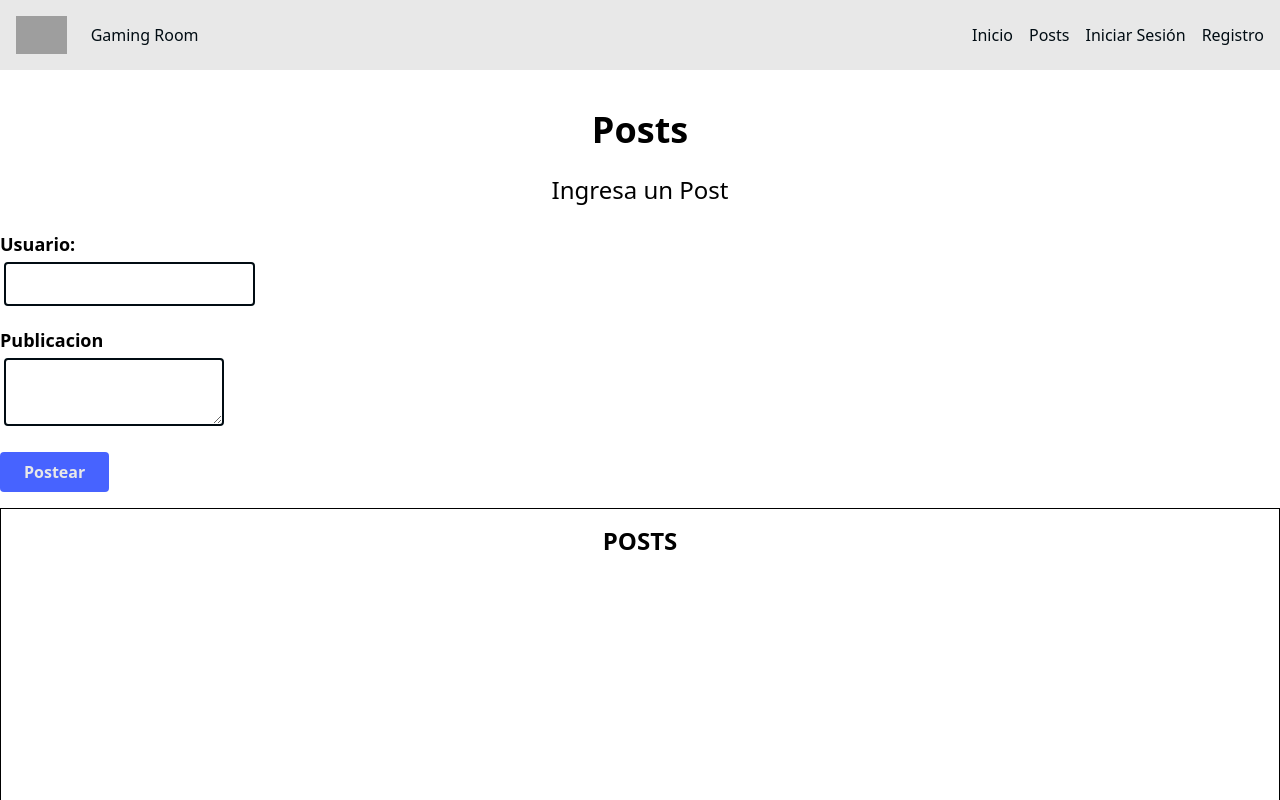
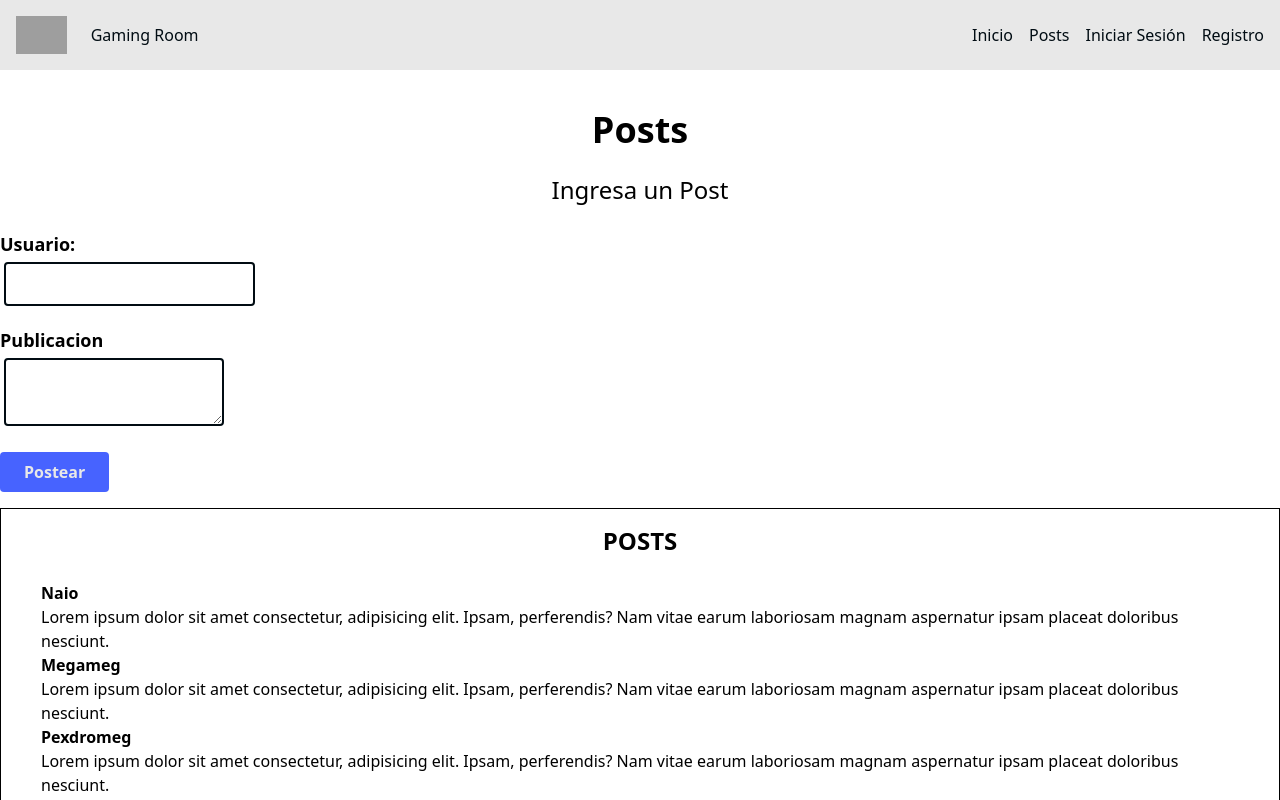
Before and after one commit to Naio200000/CWM-parcial1, a Vue app: page /#/posts in a window 1280 px wide. Shown: the top 800 px of the page. Built offline with nearby package versions, Linux system fonts and the light colour scheme; grey boxes are pictures that could not be loaded.

Commit message:
feat: add posting functionality

```diff
--- a/src/views/Posts.vue
+++ b/src/views/Posts.vue
@@ -1,28 +1,72 @@
 <script>
+
+
+    const defaultpost = [
+        {
+            user: 'Naio',
+            post: 'Lorem ipsum dolor sit amet consectetur, adipisicing elit. Ipsam, perferendis? Nam vitae earum laboriosam magnam aspernatur ipsam placeat doloribus nesciunt.'
+        },
+        {
+            user: 'Megameg',
+            post: 'Lorem ipsum dolor sit amet consectetur, adipisicing elit. Ipsam, perferendis? Nam vitae earum laboriosam magnam aspernatur ipsam placeat doloribus nesciunt.'
+        },
+        {
+            user: 'Pexdromeg',
+            post: 'Lorem ipsum dolor sit amet consectetur, adipisicing elit. Ipsam, perferendis? Nam vitae earum laboriosam magnam aspernatur ipsam placeat doloribus nesciunt.'
+        },
+    ];
+
+
     import MainH1 from '../components/labels/MainH1.vue';
     export default {
         name: 'Register',
-        components: {MainH1}
+        components: {MainH1},
+        data (){
+            return {
+                newPost: {
+                    user: '',
+                    post: '',
+                },
+                posts:[],
+            }
+        },
+        methods: {
+            submitPost() {
+                this.posts.push({
+                    user: this.newPost.user,
+                    post: this.newPost.post,
+                });
+            this.newPost.post = '';
+            },
+        },
+        mounted() {
+            this.posts = defaultpost;
+        },
     }
+
 </script>
 
 <template>
     <section class="container mx-auto mt-8">
+
         <div>
             <MainH1>Posts</MainH1>
         </div>
         <div>
             <h2 class="text-center text-2xl mb-6">Ingresa un Post</h2>
-            <form action="#">
+            <form
+                action="#"
+                @submit.prevent="submitPost">
                 <div class="mb-4">
                     <label
                         class="text-lg font-bold block"
                         for="usuario"
                         >Usuario:</label>
                     <input
-                        class="border border-black border-2 rounded p-2 m-1"
+                        class="border-black border-2 rounded p-2 m-1"
                         type="text"
-                        id="usuario">
+                        id="usuario"
+                        v-model="newPost.user">
                 </div>
                 <div class="mb-4">
                     <label
@@ -30,10 +74,10 @@
                         for="post"
                         >Publicacion</label>
                     <textarea
-                        class="border border-black border-2 rounded p-2 m-1"
+                        class="border-black border-2 rounded p-2 m-1"
                         name="post"
                         id="post"
-                        ></textarea>
+                        v-model="newPost.post"></textarea>
                 </div>
                 <button
                     type="submit"
@@ -43,7 +87,14 @@
         </div>
         <div class="w-full border min-h-[500px] p-4">
             <h2 class="text-center text-2xl font-bold uppercase">Posts</h2>
-            <div class="m-2 p-4"></div>
+            <div class="m-2 p-4">
+                <ul>
+                    <li v-for="post in posts">
+                       <p><b>{{ post.user }}</b></p>
+                       <p>{{ post.post }}</p>
+                    </li>
+                </ul>
+            </div>
         </div>
     </section>
 </template>
```
